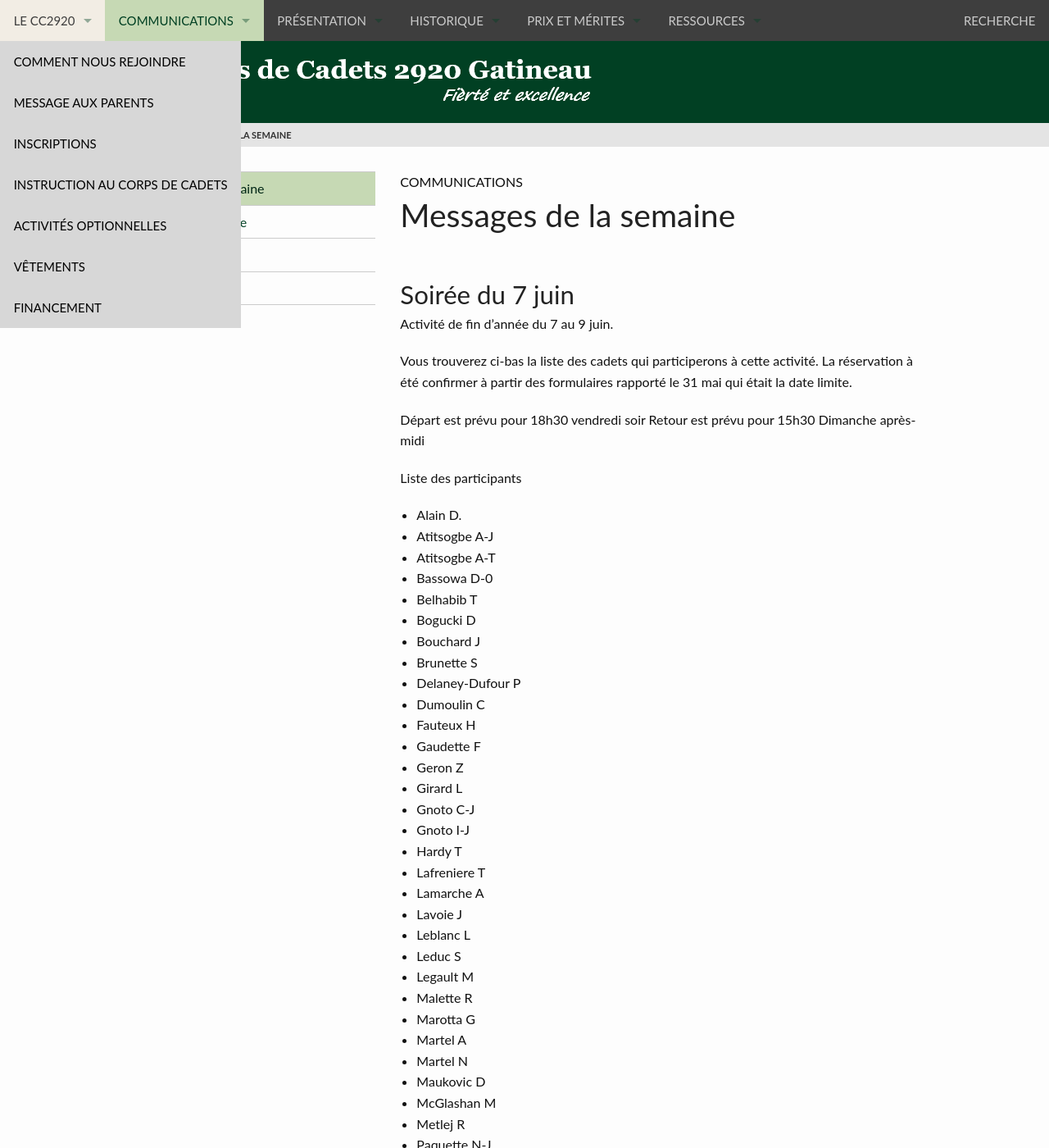
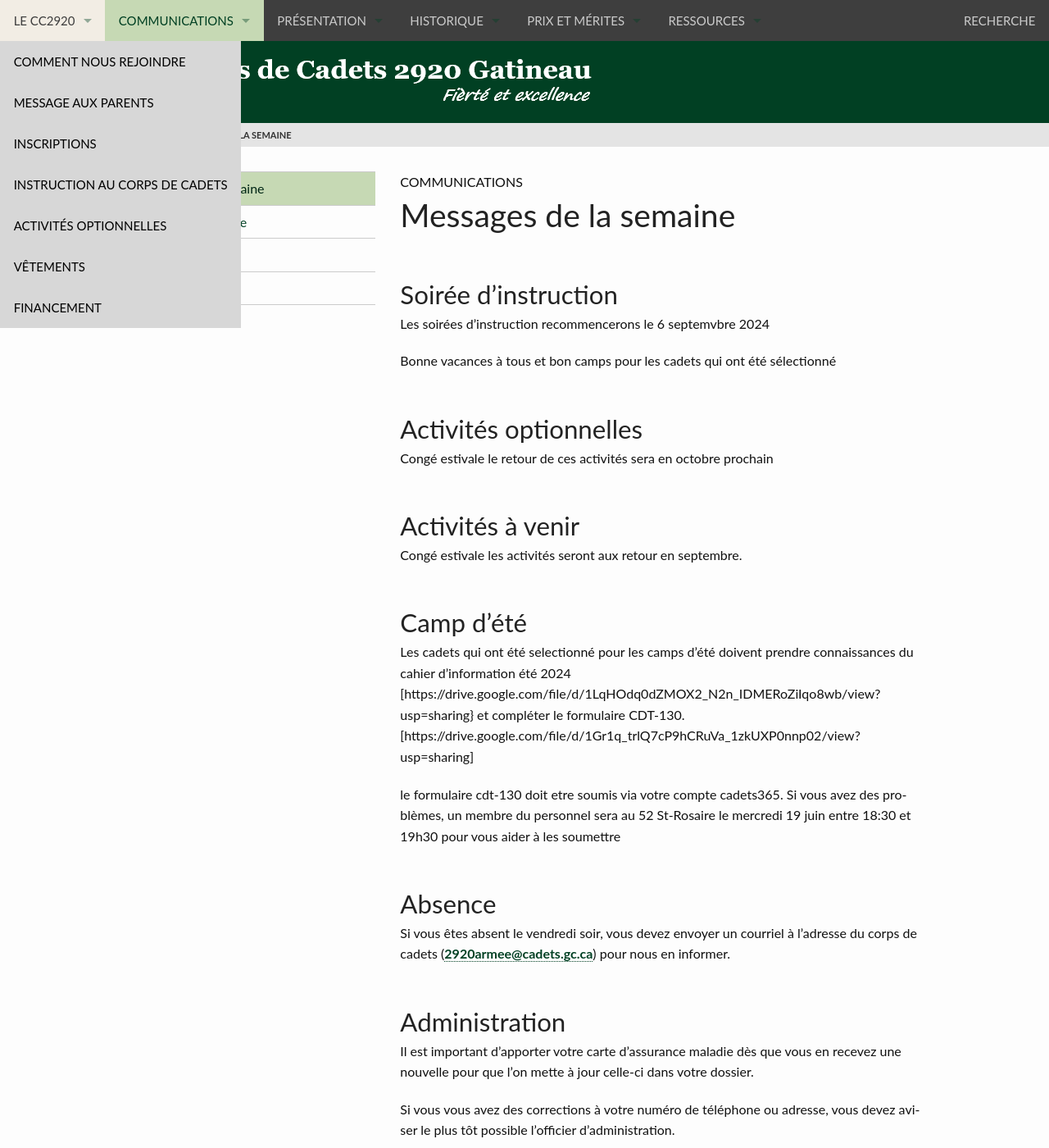
Before and after one commit to CC2920/web, a Jekyll site: the page built from _communications/messages.md, in a window 1280 px wide and 1400 px high. Shown: the whole window at 82% size. Built offline with Jekyll 4.4.1, drawn with Linux system fonts in a browser that asks for light colours; some of the changed text lies outside the part shown.

Commit message:
Message semaine du 9 juin

```diff
--- a/_communications/messages.md
+++ b/_communications/messages.md
@@ -3,77 +3,11 @@
 layout: "messages"
 ---
 
-## Soirée du 7 juin
+## Soirée d'instruction
 
-Activité de fin d'année du 7 au 9 juin.
+Les soirées d'instruction recommencerons le 6 septemvbre 2024
 
-Vous trouverez ci-bas la liste des cadets qui participerons à cette activité. La réservation à été confirmer à partir des formulaires rapporté le 31 mai qui était la date limite.
-
-Départ est prévu pour 18h30 vendredi soir
-Retour est prévu pour 15h30 Dimanche après-midi
-
-Liste des participants
-- Alain D.
-- Atitsogbe A-J
-- Atitsogbe A-T
-- Bassowa D-0
-- Belhabib T
-- Bogucki D
-- Bouchard J
-- Brunette S
-- Delaney-Dufour P
-- Dumoulin C
-- Fauteux H
-- Gaudette F
-- Geron Z
-- Girard L
-- Gnoto C-J
-- Gnoto I-J
-- Hardy T
-- Lafreniere T
-- Lamarche A
-- Lavoie J
-- Leblanc L
-- Leduc S
-- Legault M
-- Malette R
-- Marotta G
-- Martel A
-- Martel N
-- Maukovic D
-- McGlashan M
-- Metlej R
-- Paquette N-J
-- Rossignol T
-- St-Louis J
-- St-Louis M
-- Sylvain F
-- Sylvain M
-- Tasse B
-- Tremblay-Racine C
-- Viau M
-
- LISTE DE MATERIEL A APPORTER
- - 1 Pyjama
- - 4 Paires de chaussettes
- - 4 Sous-vêtements
- - 2 t-shirts
- - 1 Pantalon long
- - 2 Pantalon court
- - 1 Maillot de bain
- - 1 Paires de soulier d'eau ou espadrilles pour le rafting (Pas de soulier ouvert)
- - 1 Paire de soulier de marche (Pas les même que pour le rafting)
- - 1 Manteau ou gilet chaud
- - 1 imperméable
- - 1 Bouteille d'eau
- - 1 Chapeau
- - Crème solaire
- - Insectifuges
- - Carte d'assurance maladie
- - Sac de couchage (si vous en avez un)
- - Tente (si vous en avez une)
- - Matelas de sol (si vous en avez)
-
+Bonne vacances à tous et bon camps pour les cadets qui ont été sélectionné
 
 ## Activités optionnelles
 
@@ -81,7 +15,13 @@
 
 ## Activités à venir
 
-- **5 juin** : Rencontre des parents et cadets pour les camps d'été [Télécharger la lettre](https://docs.google.com/document/d/15woNd40C7s6aD0B72W0b0GrWZYDGEhtQ/edit?usp=sharing&ouid=100070785425688122134&rtpof=true&sd=true)
+Congé estivale les activités seront aux retour en septembre.
+
+## Camp d'été
+
+Les cadets qui ont été selectionné pour les camps d'été doivent prendre connaissances du cahier d'information été 2024 [https://drive.google.com/file/d/1LqHOdq0dZMOX2_N2n_IDMERoZiIqo8wb/view?usp=sharing} et compléter le formulaire CDT-130.[https://drive.google.com/file/d/1Gr1q_trlQ7cP9hCRuVa_1zkUXP0nnp02/view?usp=sharing]
+
+le formulaire cdt-130 doit etre soumis via votre compte cadets365.  Si vous avez des problèmes, un membre du personnel sera au 52 St-Rosaire le mercredi 19 juin entre 18:30 et 19h30 pour vous aider à les soumettre
 
 
 ## Absence
```
